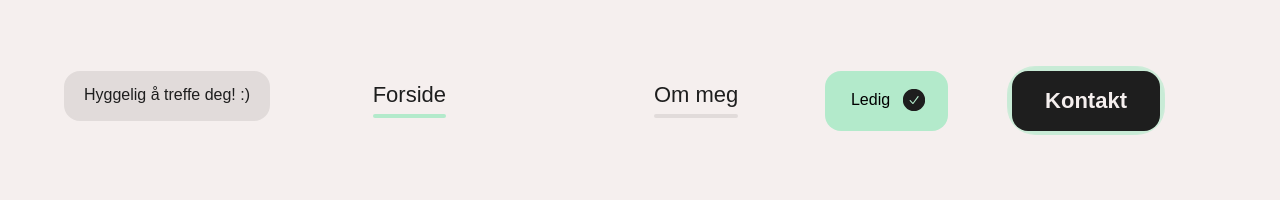
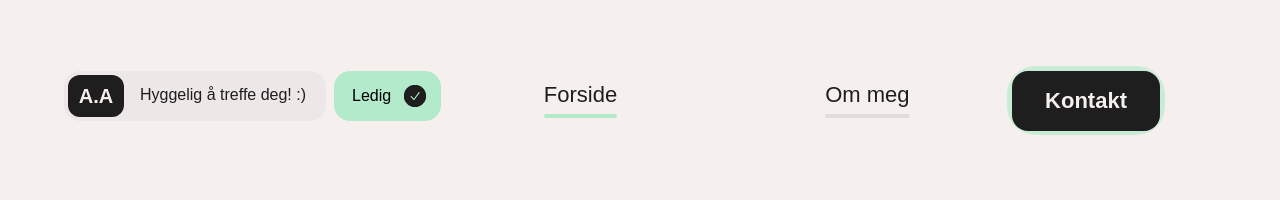
Before and after one commit to theTurtl/aaspevik-webspace, a Gatsby site: page / in a window 1280 px wide. Shown: the top 200 px of the page. Built offline with nearby package versions, Linux system fonts and the light colour scheme; Gatsby itself is replaced by a stand-in of ours.

Commit message:
Updated navBar with new initials and placement for availability status.

```diff
--- a/src/components/NavBar.js
+++ b/src/components/NavBar.js
@@ -22,10 +22,16 @@ const NavBar = ({click, isFrontActive, mobileNavSwitch}) => {
                 <div className="navLeft">
                     <Link to="/" style={{textDecoration: 'none'}}>
                     <div className="welcomeContainer">
+                    <div className="logo">
+                            <p>A.A</p>
+                        </div>
                         <p>Hyggelig å treffe deg! :)</p>
                     </div>
                     </Link>
-
+                    <div className="availabilityStatus">
+                    <p>Ledig</p>
+                    <div className="availabilityIcon"></div>
+                    </div>
                 </div>
                 <div className="navMiddle">
                     <Link to="/" style={{textDecoration: 'none'}}>
@@ -47,10 +53,7 @@ const NavBar = ({click, isFrontActive, mobileNavSwitch}) => {
                     <p>NO</p>
                     <div className="arrowDown"></div>
                     </div>*/}
-                    <div className="availabilityStatus">
-                    <p>Ledig</p>
-                    <div className="availabilityIcon"></div>
-                    </div>
+
                     <a href="mailto:adrian@aspevik.com" style={{textDecoration: 'none'}}>
                         <div className="contactButton">
                         <p>Kontakt</p>
--- a/src/components/layout.css
+++ b/src/components/layout.css
@@ -94,30 +94,51 @@ table {
 	grid-column: auto;
 }
 
+.logo {
+	width: 56px;
+	height: 42px;
+	margin: -12px 16px 0px -16px;
+	background-color: var(--blackfade);
+	color: var(--white);
+	border-radius: 12px;
+}
+
+.logo p {
+	width: 100%;
+	text-align: center;
+	height: 100%;
+	font-size: 20px;
+	font-weight: 900;
+	line-height: 2.1;
+}
+
 .welcomeContainer {
-	border: 2px solid var(--gray);
-	background-color: var(--gray);
+	border: 2px solid var(--whitefaded);
+	background-color: var(--whitefaded);
 	max-width: max-content;
 	padding: 14px 18px;
 	border-radius: 16px;
 	color: var(--blackfade);
 	font-weight: 500;
-	margin-right: 16px;
+	margin-right: 8px;
 	height: 18px;
+	display: flex;
 }
 
 .welcomeContainer:hover {
-	animation: homeButton 0.2s forwards;
+	animation: homeButton 1s forwards;
 }
 
 @keyframes homeButton {
 	0% {}
-	100% {background-color: var(--blackfade); color: var(--white);}
+	75% {background-color: var(--blackfade); color: var(--white);}
+	100% {background-color: var(--whitefaded); color: var(--blackfade);}
 }
 
 
 .availabilityStatus {
-	padding: 21px 26px;
+	padding: 17px 18px;
+	height: max-content;
 	background-color: var(--accent);
 	width: max-content;
 	display: flex;
```
